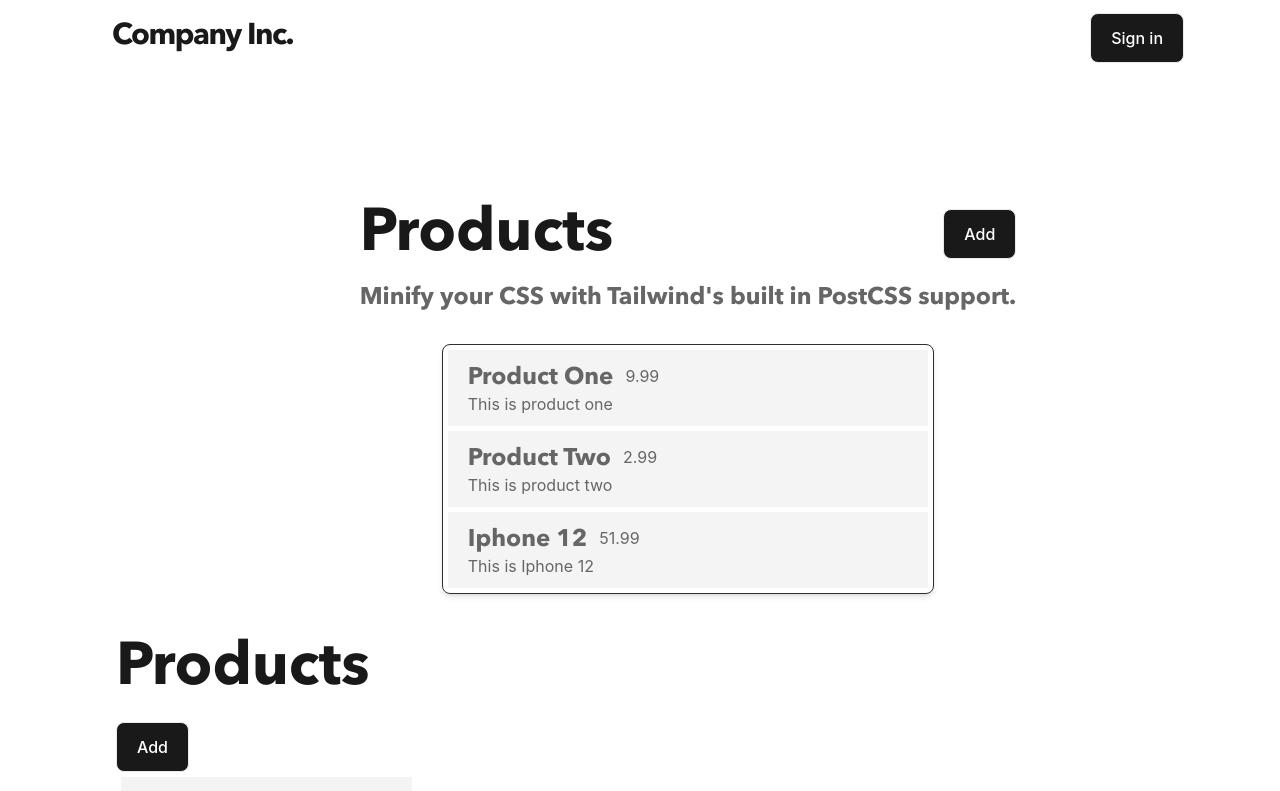
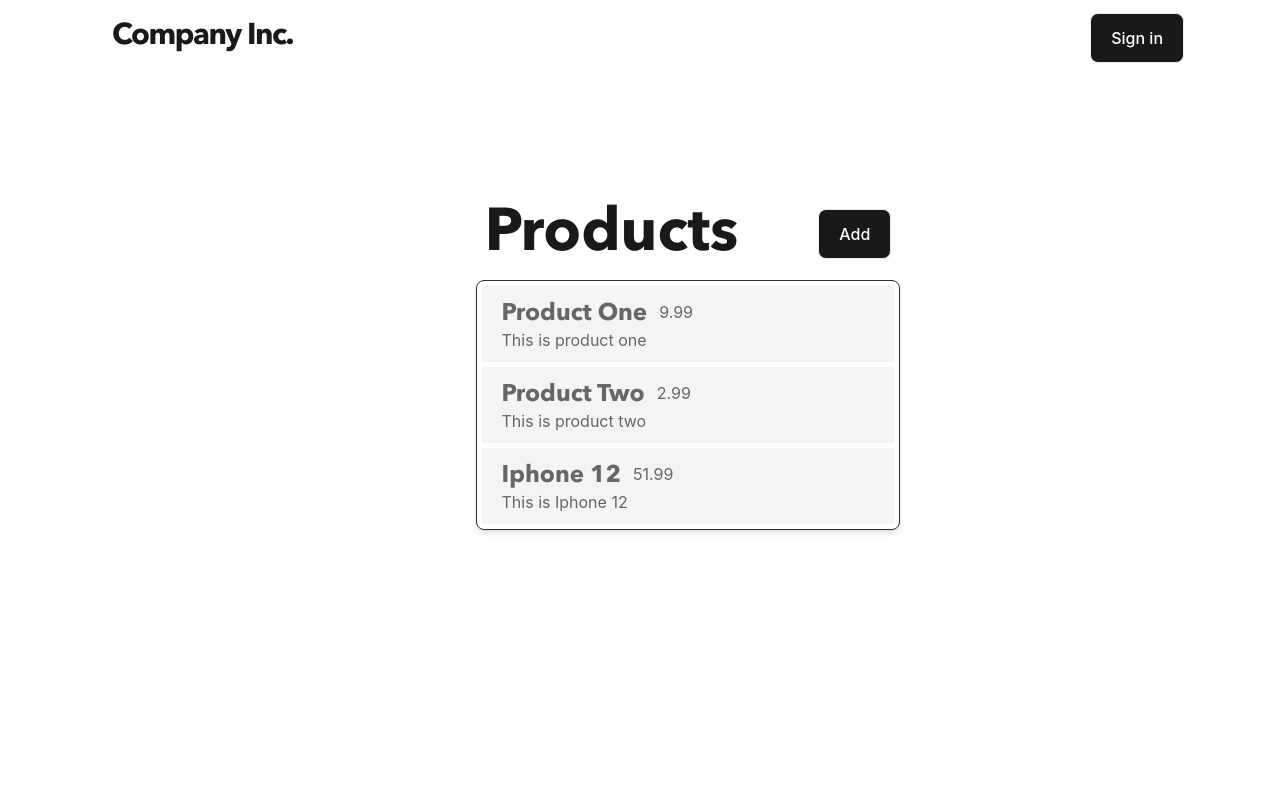
Before and after one commit to jea-ms/laravel-101, a Next.js app in the folder client/: page / in a window 1280 px wide. Shown: the top 791 px of the page. Built offline with nearby package versions, Linux system fonts and the light colour scheme.

Commit message:
adjust list display

```diff
--- a/client/app/page.jsx
+++ b/client/app/page.jsx
@@ -1,5 +1,4 @@
 import List from '@components/List'
-import Products from '@components/Products'
 
 const Home = () => {
     return (
@@ -7,13 +6,6 @@ const Home = () => {
             <div className="max-w-7xl mx-auto flex px-5 py-24 md:flex-row flex-col items-center">
                 <div className="lg:flex-grow md:w-1/2 md:ml-24 pt-6 flex flex-col md:items-start md:text-left mb-40 items-center text-center">
                     <List />
-                    <h1 className="mb-5 sm:text-6xl text-5xl items-center Avenir xl:w-2/2 text-gray-900">
-                        Products</h1>
-                        <button className='black_btn'>
-                        Add
-                    </button>
-                   <Products />
-
                 </div>
             </div>
         </section>
--- a/client/components/List.jsx
+++ b/client/components/List.jsx
@@ -5,11 +5,8 @@ import Products from './Products'
 const List = () => {
   return (
     <div className="grr max-w-7xl pt-20 mx-auto text-center">
+        <div className="container flex flex-col items-center justify-center mx-auto rounded-lg ">
         <TitleList />
-        <h1 className="mb-8 text-2xl Avenir font-semibold text-gray-600 text-center">
-          Minify your CSS with Tailwind's built in PostCSS support.
-        </h1>
-        <div className="container flex flex-col items-center justify-center mx-auto rounded-lg ">
          <div className='object-cover object-center w-3/4 mb-10 g327 border rounded-lg shadow-md'>
             <Products />
          </div>
--- a/client/components/ProductCard.jsx
+++ b/client/components/ProductCard.jsx
@@ -8,7 +8,7 @@ const ProductCard = ({ product }) => {
                 <span className="prod_name">{product.name}</span>
                 <span className="px-3">{product.price}</span>
                 <div className="prod_options">
-                    <span className="px-3"> <FontAwesomeIcon
+                    <span className="md:px-3"> <FontAwesomeIcon
                         icon={faEdit}
                         style={{ fontSize: 15, color: "green" }}
                     /></span>
--- a/client/components/TitleList.jsx
+++ b/client/components/TitleList.jsx
@@ -1,7 +1,7 @@
 const TitleList = () => {
     return (
-        <div className='header_list'>
-            <h1 className="text-6xl Avenir font-semibold text-gray-900">
+        <div className='header_list md:px-20'>
+            <h1 className="text-6xl Avenir font-semibold text-gray-900 md:mr-20">
                 Products
             </h1>
             <button className='black_btn'>
```
